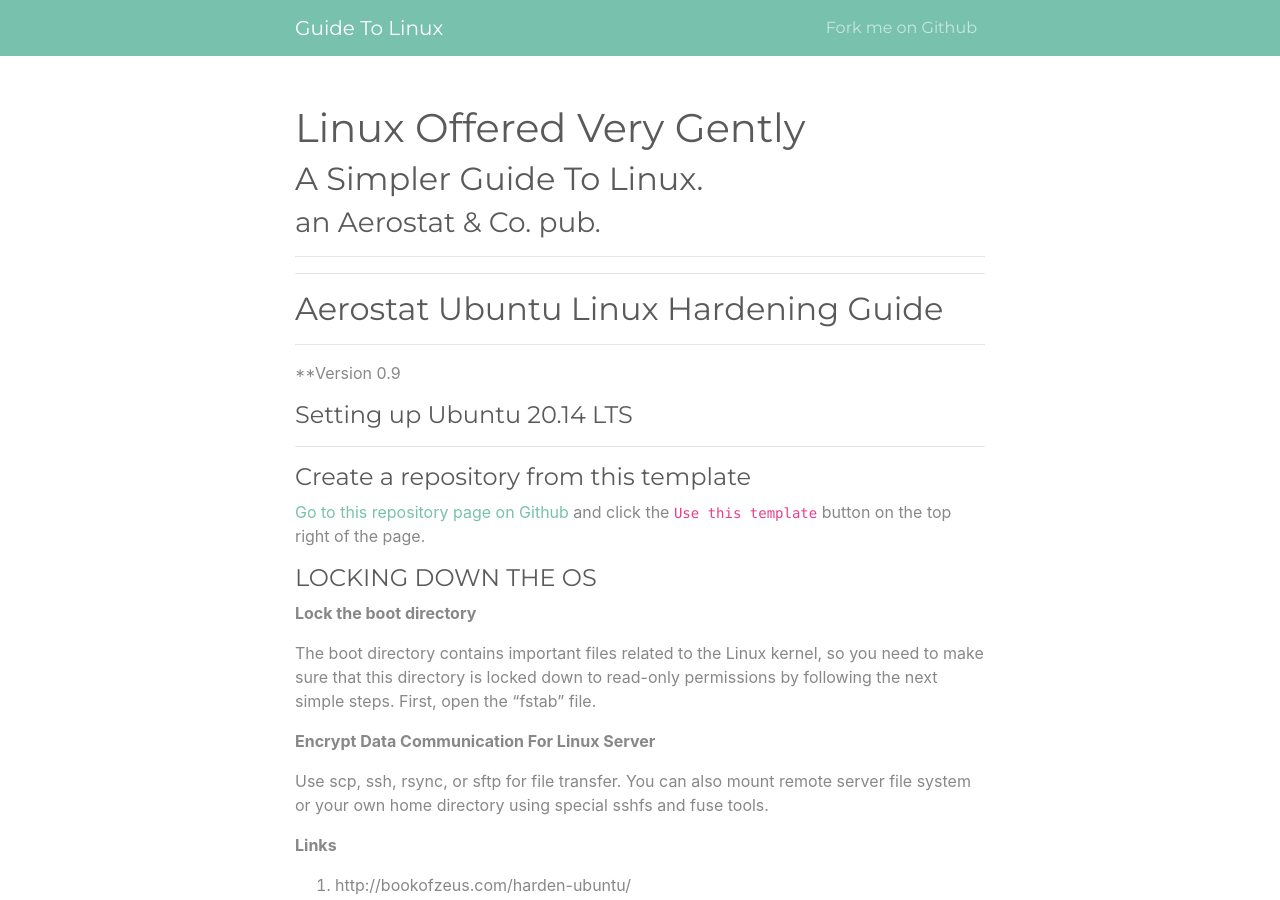
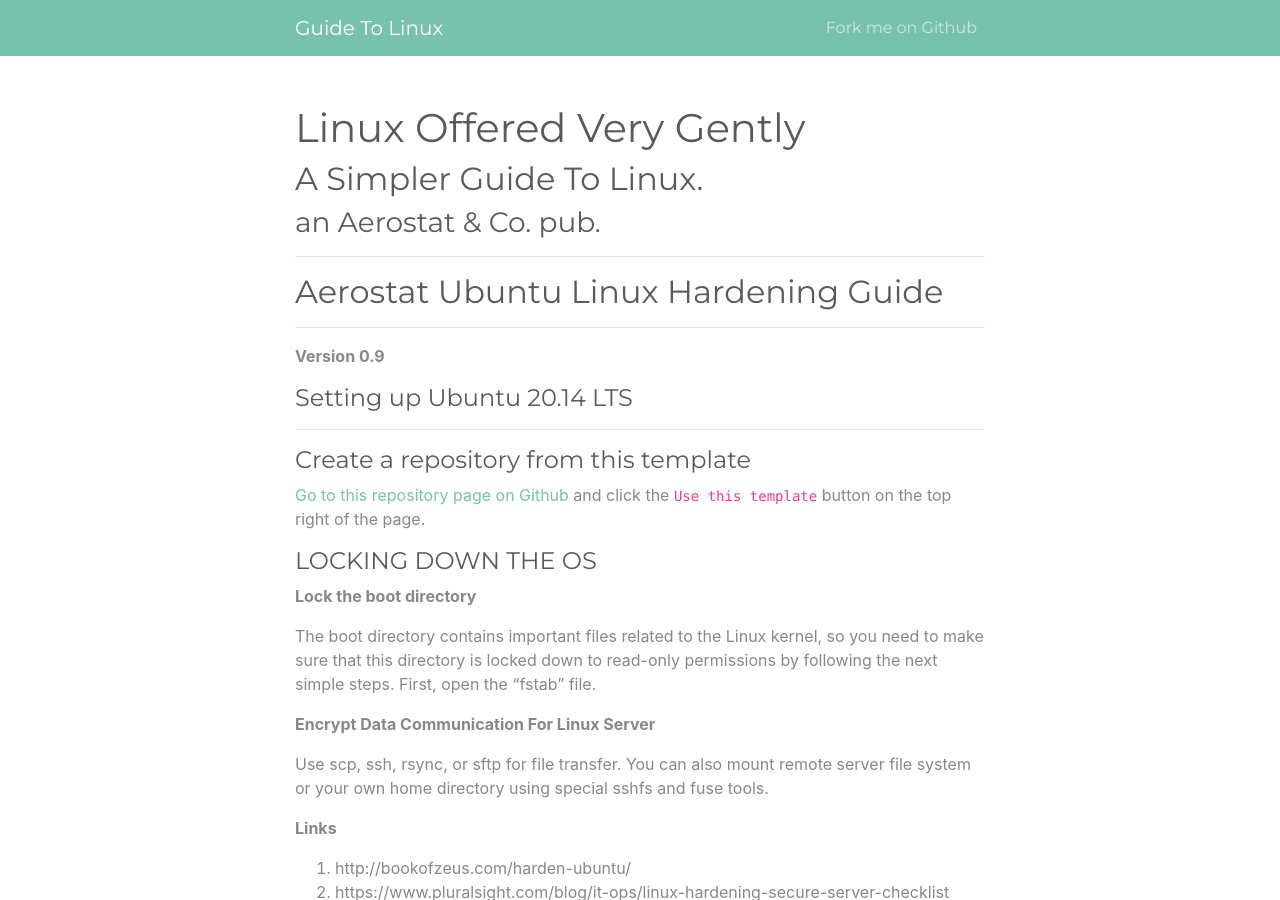
Before and after one commit to binarylawyer/Linux_Guide, a Jekyll site: the page built from index.md, in a window 1280 px wide and 900 px high. Built offline with Jekyll 4.4.1, drawn with Linux system fonts in a browser that asks for light colours.

```diff
--- a/index.md
+++ b/index.md
@@ -7,10 +7,9 @@ title: Linux Offered Very Gently
 ### an Aerostat & Co. pub.
 ---
 
-___
 ## Aerostat Ubuntu Linux Hardening Guide
 ---
-**Version 0.9
+**Version 0.9**
 
 #### Setting up Ubuntu 20.14 LTS
 ___
```
